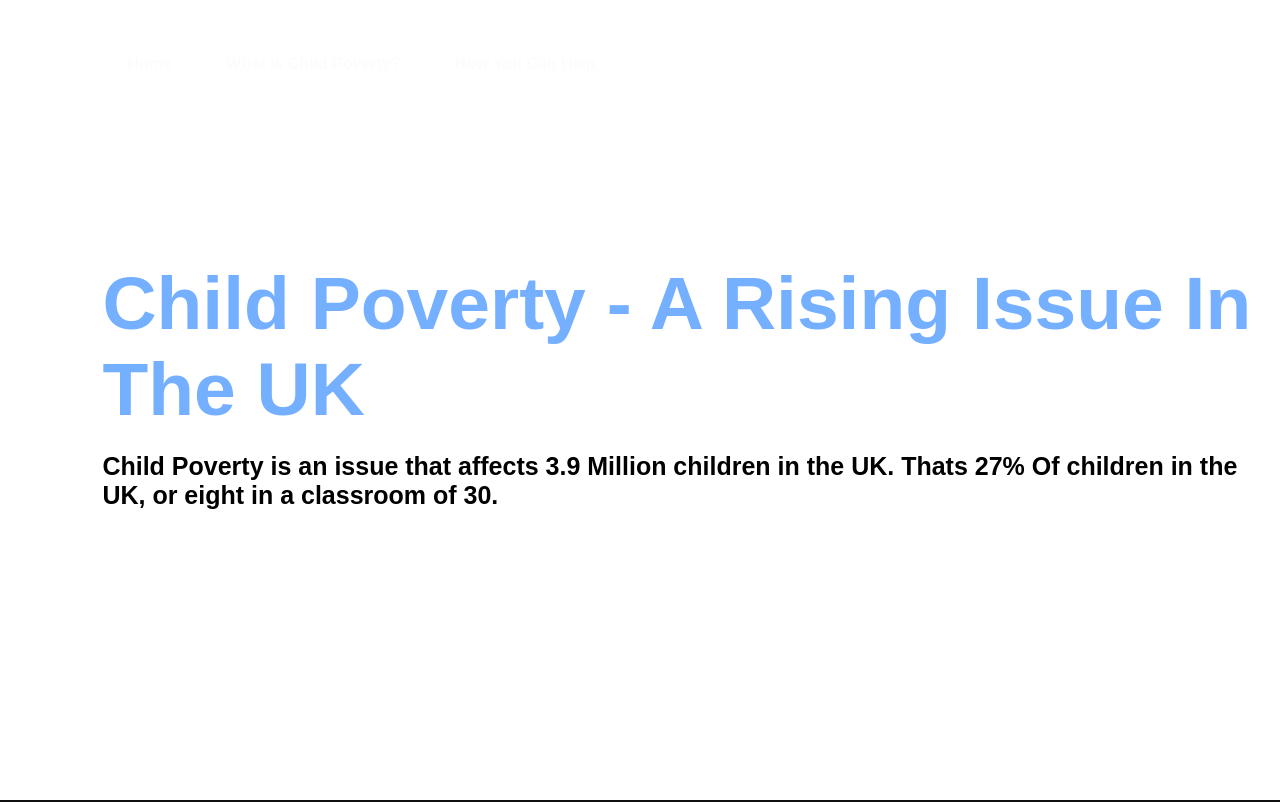
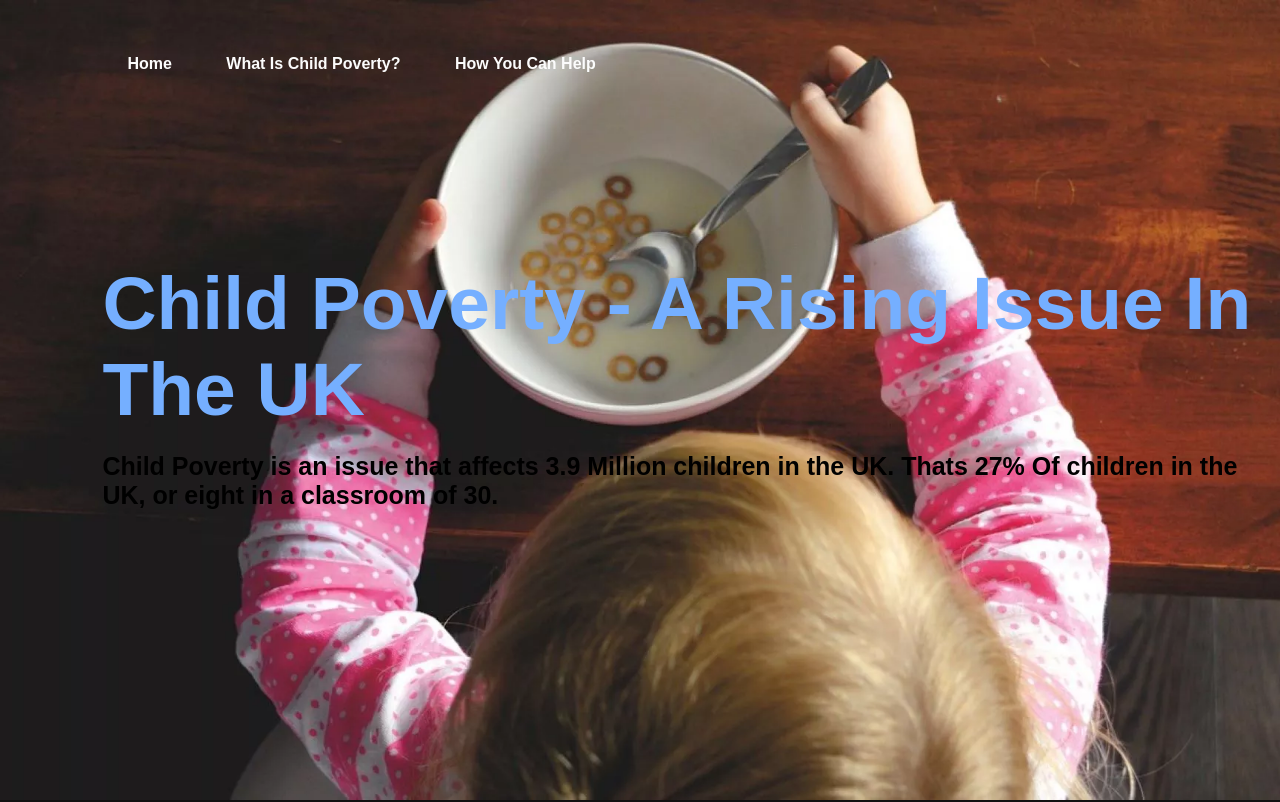
Before and after one commit to Mythzy/poverty.github.io, a plain HTML site: page index.html in a window 1280 px wide. Shown: the top 802 px of the page. Drawn offline with Linux system fonts and the light colour scheme.

Commit message:
Update style.css

```diff
--- a/css/style.css
+++ b/css/style.css
@@ -8,7 +8,7 @@
 .hero{
 	height: 100vh;
 	width: 100%;
-	background-image: url(Home.png);
+	background-image: url(../img/Home.png);
 	background-size: cover;
 	background-position: center;
 }
```
